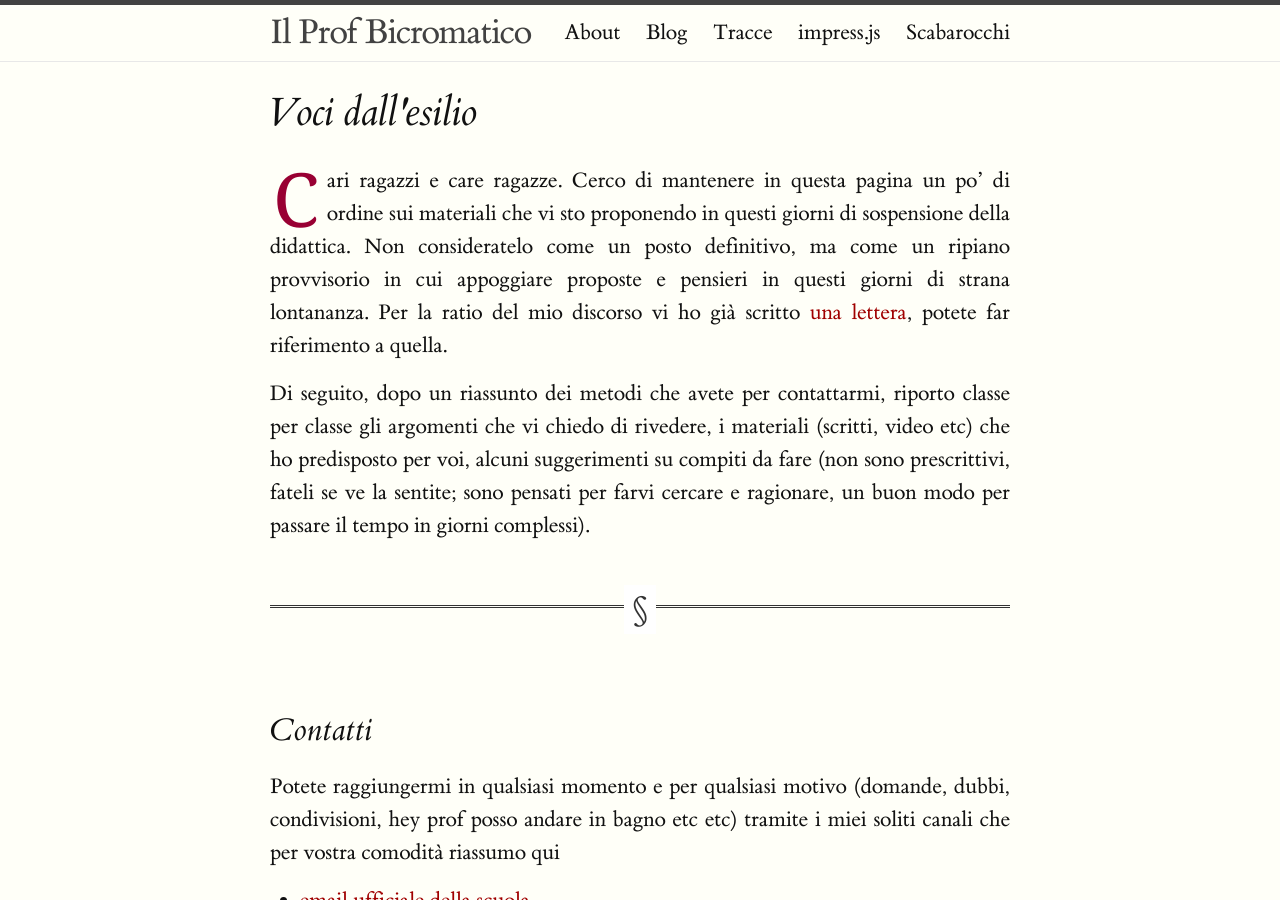
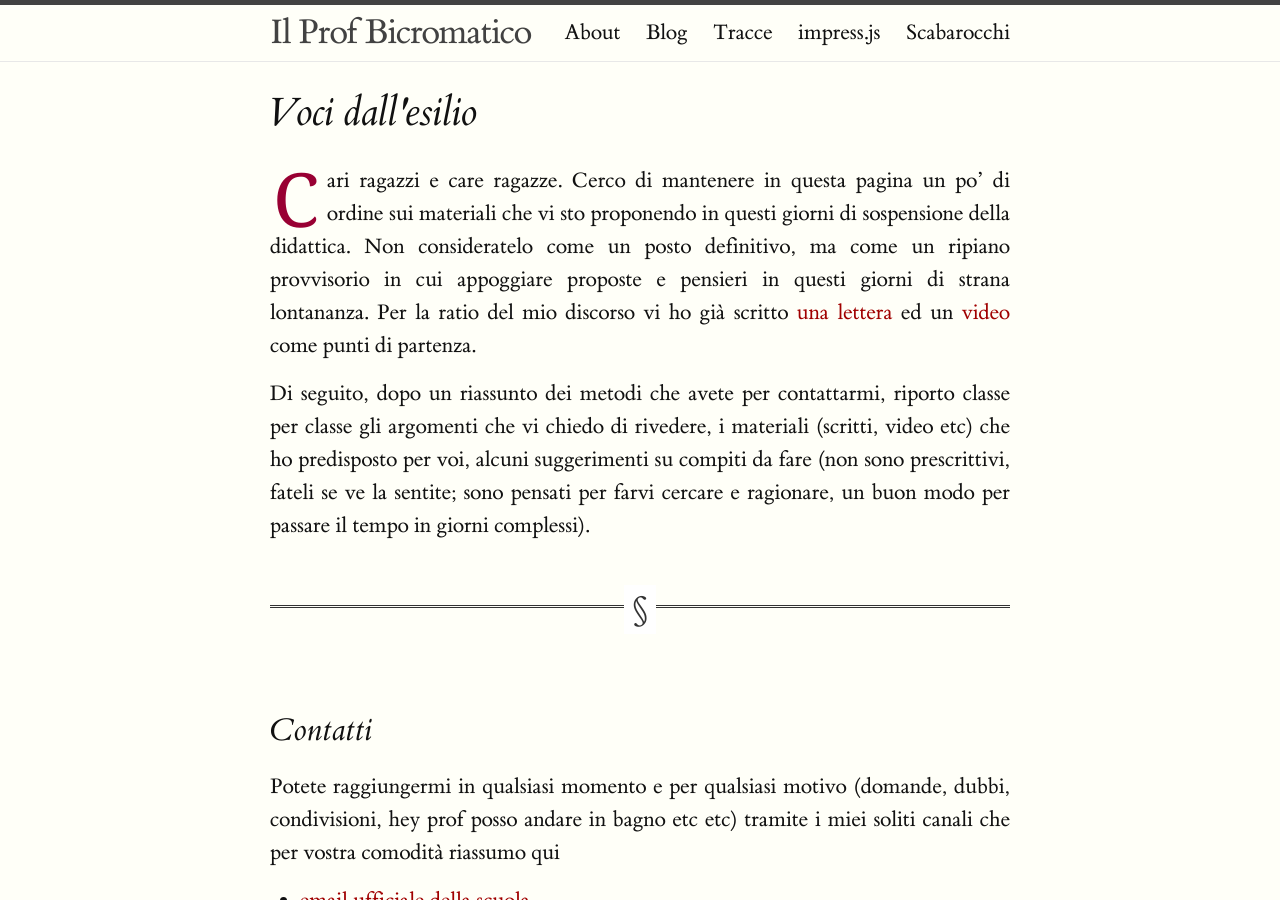
Before and after one commit to orporick/orporick.github.io, a Jekyll site: the page built from esilio.md, in a window 1280 px wide and 900 px high. Built offline with Jekyll 4.4.1, drawn with Linux system fonts in a browser that asks for light colours; nearby versions of some CDN libraries.

Commit message:
Nuovo post

```diff
--- a/esilio.md
+++ b/esilio.md
@@ -9,7 +9,8 @@ Cari ragazzi e care ragazze. Cerco di mantenere in questa pagina un po' di
 ordine sui materiali che vi sto proponendo in questi giorni di sospensione della
 didattica. Non consideratelo come un posto definitivo, ma come un ripiano
 provvisorio in cui appoggiare proposte e pensieri in questi giorni di strana
-lontananza. Per la ratio del mio discorso vi ho già scritto [una lettera](http://orporick.github.io/lettere/2020/03/04/lettera-dall-esilio-ai-miei-studenti-ed-alle-mie-studentesse/), potete far riferimento a quella.
+lontananza. Per la ratio del mio discorso vi ho già scritto [una lettera](http://orporick.github.io/lettere/2020/03/04/lettera-dall-esilio-ai-miei-studenti-ed-alle-mie-studentesse/) ed un
+[video](https://www.youtube.com/watch?v=-oXT8P8NR34) come punti di partenza.
 
 Di seguito, dopo un riassunto dei metodi che avete per contattarmi, riporto
 classe per classe gli argomenti che vi chiedo di rivedere, i materiali (scritti,
```
